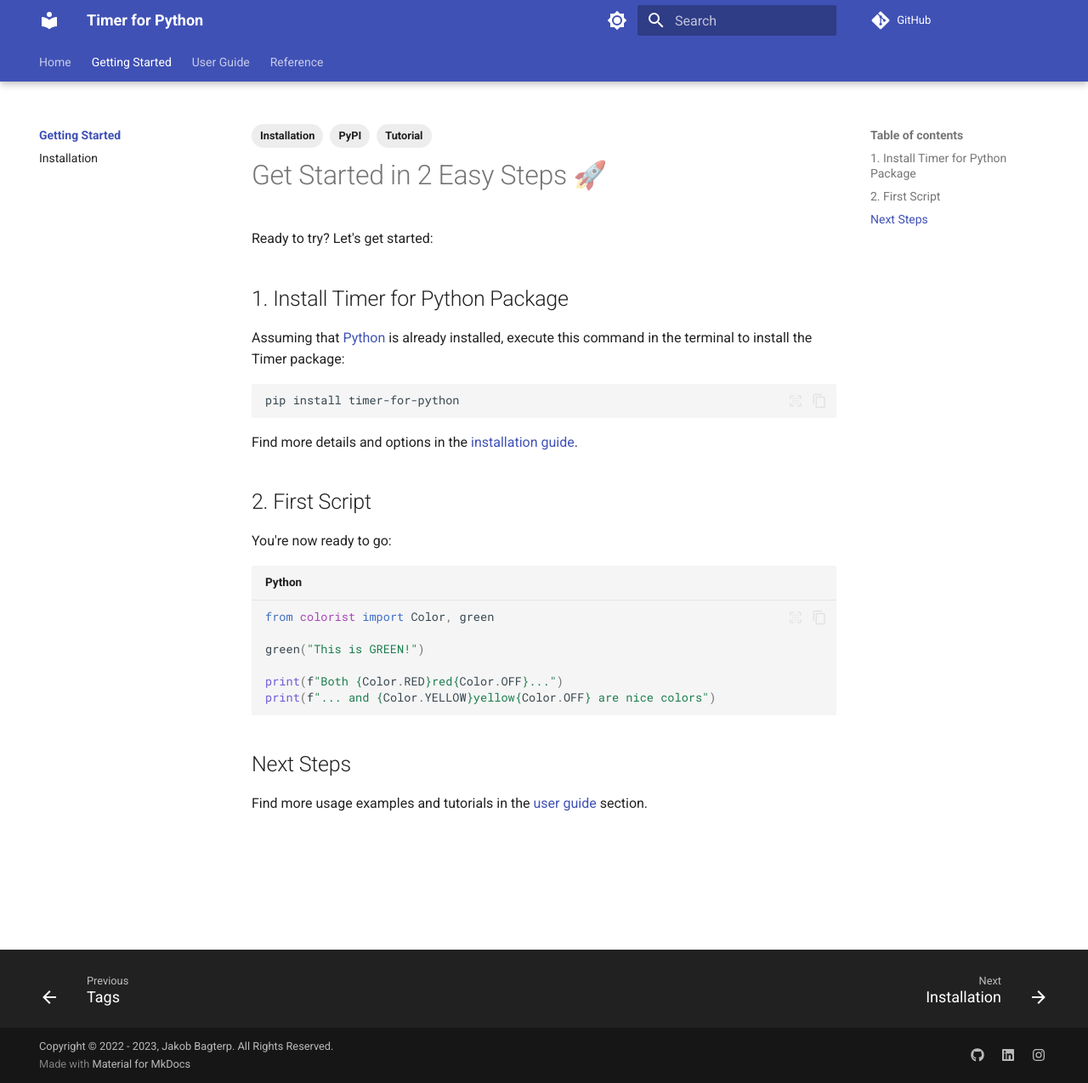
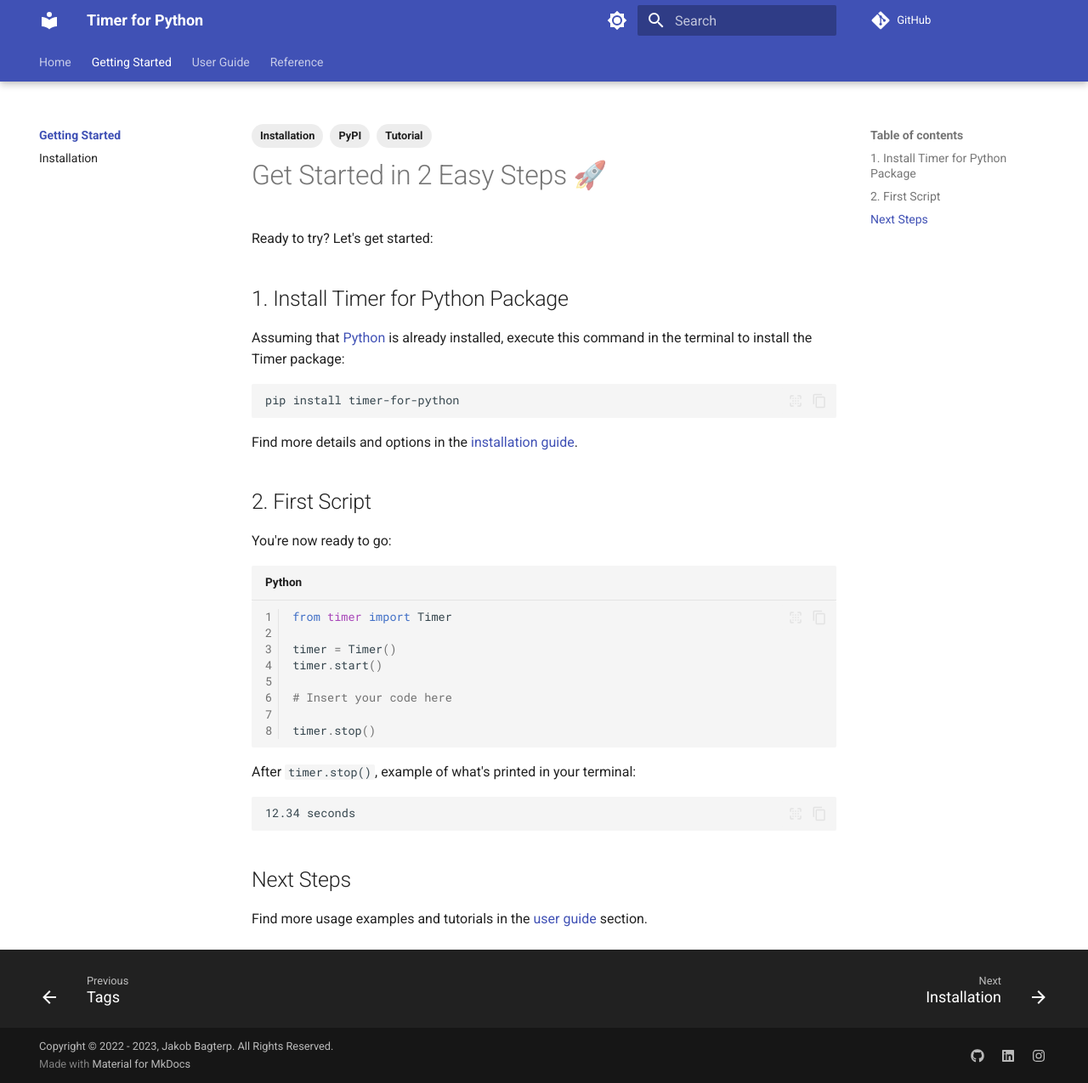
Before and after one commit to jakob-bagterp/timer-for-python, an MkDocs documentation site: the page built from docs/getting-started/index.md, in a window 1280 px wide and 1275 px high. Shown: the whole window at 85% size. Built offline with MkDocs 1.6.1 and Material for MkDocs 9.7.7, drawn with Linux system fonts in a browser that asks for light colours; comment, search, counter and statistics services are not loaded; the version menu is left out.

Commit message:
Fix mixed up code between Colorist and Timer.

````diff
--- a/docs/getting-started/index.md
+++ b/docs/getting-started/index.md
@@ -20,13 +20,21 @@
 ## 2. First Script
 You're now ready to go:
 
-```python
-from colorist import Color, green
+```python linenums="1"
+from timer import Timer
 
-green("This is GREEN!")
+timer = Timer()
+timer.start()
 
-print(f"Both {Color.RED}red{Color.OFF}...")
-print(f"... and {Color.YELLOW}yellow{Color.OFF} are nice colors")
+# Insert your code here
+
+timer.stop()
+```
+
+After `timer.stop()`, example of what's printed in your terminal:
+
+```text title=""
+12.34 seconds
 ```
 
 ## Next Steps
````
